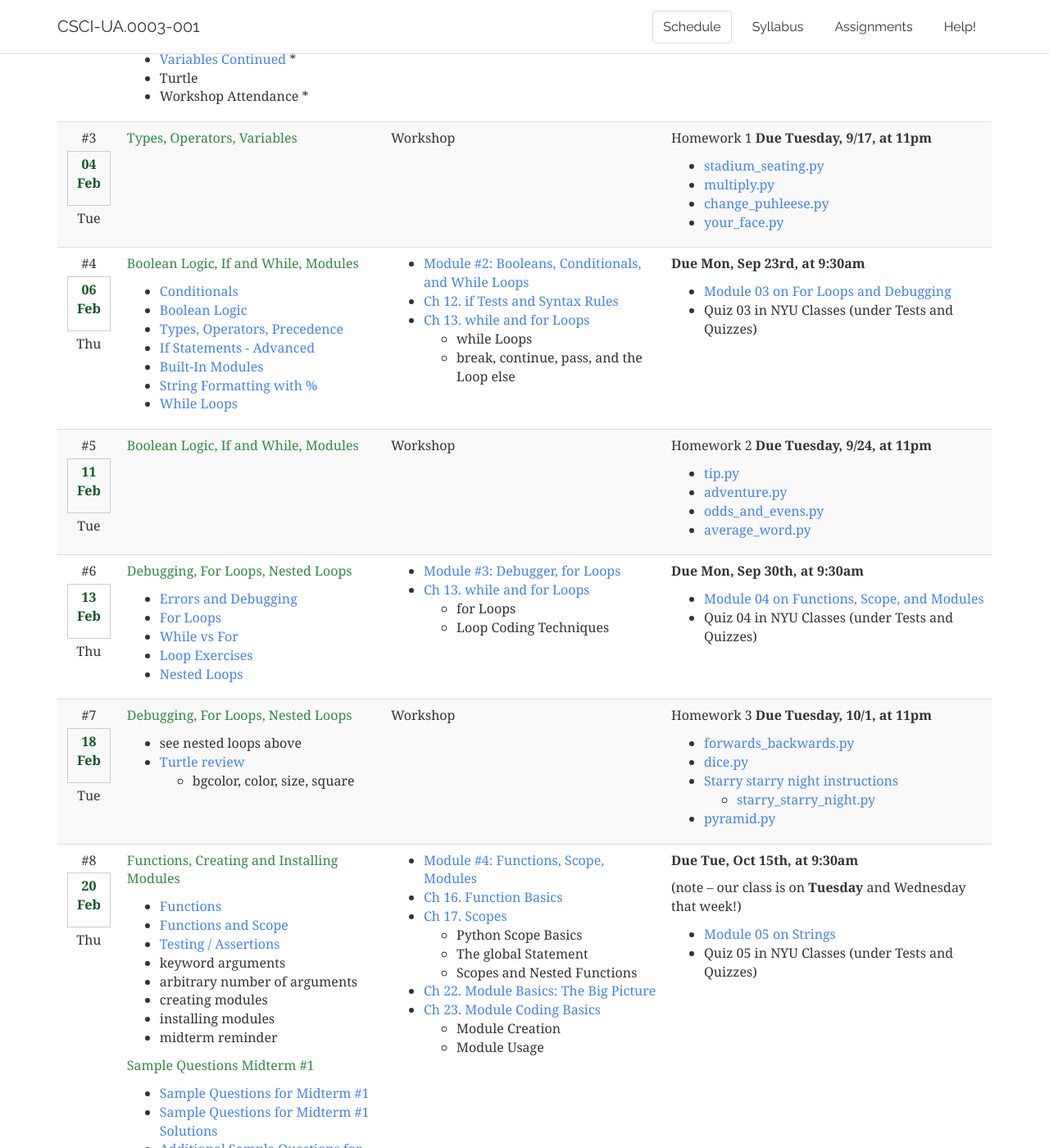
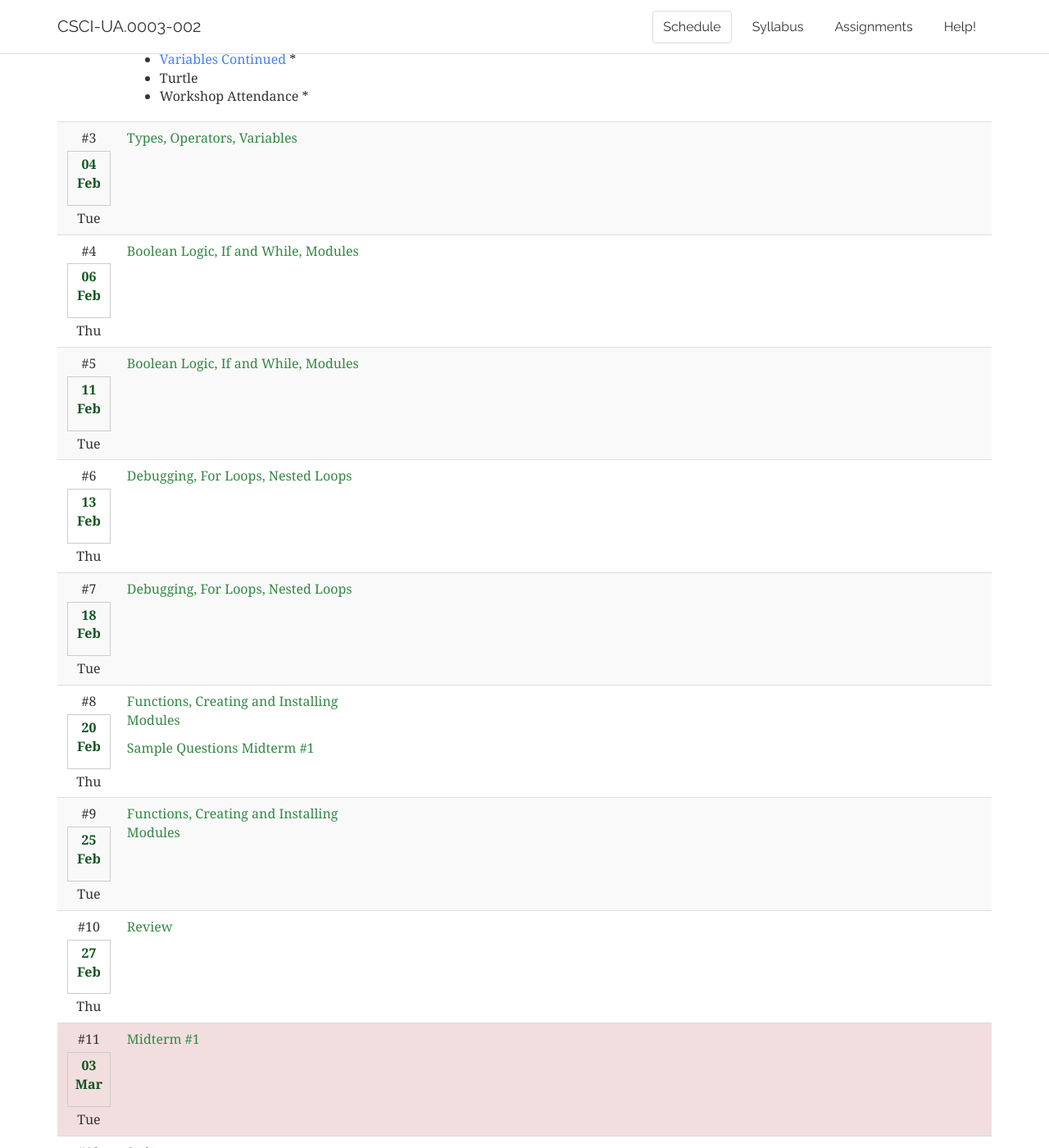
Before and after one commit to foureyes/csci-ua.0003-spring2020-002, a Jekyll site: the page built from index.markdown, in a window 1280 px wide and 1400 px high, scrolled down 1027 px. Shown: the whole window at 82% size. Built offline with Jekyll 4.4.1, drawn with Linux system fonts in a browser that asks for light colours; some of the changed text lies outside the part shown.

Commit message:
update syllabus for section 002, spring 2020

```diff
--- a/_config.yml
+++ b/_config.yml
@@ -3,24 +3,24 @@
 baseurl: ""
 
 
-title: CSCI-UA.0003 Fall 2019, Section 001
+title: CSCI-UA.0003 Spring 2-2-, Section 002
 email: jversoza at cs dot nyu dot edu
 
 # course
 # CSCI-GA.1120-001 - Introduction to Programming - 60 Fifth Ave C10
 course_number: "CSCI-UA.0003"
-course_section: "001"
+course_section: "002"
 course_name: "Introduction to Computer Programming (Limited Prior Experience)"
-course_semester: "Fall 2019"
-course_dept: DHSS
-course_dept_link: http://dhss.nyu.edu/
-course_time: "Mondays and Wednesdays, 9:30AM to 10:45AM"
-course_room: WWH 201
-course_site: https://cs.nyu.edu/courses/fall19/CSCI-UA.0003-001/
+course_semester: "Spring 2020"
+course_dept: CS
+course_dept_link: http://cs.nyu.edu/
+course_time: "Tuesdays and Thursdays, 11:00AM to 12:15PM"
+course_room: WWH 312
+course_site: https://cs.nyu.edu/courses/spring20/CSCI-UA.0003-002/
 course_site_alt: http://cs.nyu.edu/~jversoza
 
-office_hours: "<br>Mon/Wed 11:25am - 12:25pm at WWH 422<br>Thurs 12:15pm - 1:15pm at 60 5th Ave"
-office_hours_room: WWH 422 on Mon/Wed... Lobby, 60 5th Ave on Thurs
+office_hours: "<br>Mon 8:40am - 10:40am and Tue 1:30pm - 2:30pm, WWH 422"
+office_hours_room: WWH 422
 
 # midterm
 midterm1_date: "N/A"
--- a/_data/schedule.csv
+++ b/_data/schedule.csv
@@ -14,7 +14,7 @@
 -->
 ","* [Ch 1. A Python Q&A Session](https://learning-oreilly-com.proxy.library.nyu.edu/library/view/learning-python-5th/9781449355722/ch01.html#a_python_qaa_session)
 * [Ch 3. How You Run Programs](https://learning-oreilly-com.proxy.library.nyu.edu/library/view/learning-python-5th/9781449355722/ch03.html#how_you_run_programs)
-  * The Interactive Prompt","__Due Mon, Sep 9th, at 9:30am__
+  * The Interactive Prompt","__Due Thu, Jan 30th, at 11:00am__
 
 
 
@@ -56,7 +56,7 @@
   * Numbers in Action
 * [Ch 11. Assignments, Expressions, and Prints](https://learning-oreilly-com.proxy.library.nyu.edu/library/view/learning-python-5th/9781449355722/ch11.html#assignments_comma_expressions_comma_and)
   * Assignment Statements – Assignment Statement Forms
-  * Print Operations – The Python 3.0 print Function ","__Due Mon, Sep 16th, at 9:30am__
+  * Print Operations – The Python 3.0 print Function ","__Due Tue, Feb 4th, at 11:00am__
 
 
 
@@ -64,7 +64,7 @@
 * Quiz 02-A and Quiz 02-B in NYU Classes (under Tests and Quizzes)","* fstrings
 * % operator",,* fstrings,"* is using pycharm worth type annotations?
 * need to be more consistent with type annotations"
-,workshop,3,04-Feb ,Tue,"Types, Operators, Variables",Workshop,"Homework 1 __Due Tuesday, 9/17, at 11pm__
+y,workshop,3,04-Feb ,Tue,"Types, Operators, Variables",Workshop,"Homework 1 __Due Tuesday, 9/17, at 11pm__
 
 * [stadium_seating.py](assignments/hw01/stadium_seating.py)
 * [multiply.py](assignments/hw01/multiply.py)
@@ -72,7 +72,7 @@
 * [your_face.py](assignments/hw01/your_face.py)
 ",,,,"* reiterate homework policy
 * annotate if used online resource"
-,lecture,4,06-Feb ,Thu,"Boolean Logic, If and While, Modules
+y,lecture,4,06-Feb ,Thu,"Boolean Logic, If and While, Modules
 
 * [Conditionals](slides/02/review-conditionals.html)
 * [Boolean Logic](slides/02/boolean-logic.html)
@@ -94,14 +94,14 @@
 * Quiz 03 in NYU Classes (under Tests and Quizzes)",,,,"* while loops AND if statements together may have been much
 * but definitely starts separating the class
 * again, wait until ds students?"
-,workshop,5,11-Feb ,Tue,"Boolean Logic, If and While, Modules",Workshop,"Homework 2 __Due Tuesday, 9/24, at 11pm__
+y,workshop,5,11-Feb ,Tue,"Boolean Logic, If and While, Modules",Workshop,"Homework 2 __Due Tuesday, 9/24, at 11pm__
 
 
 * [tip.py](assignments/hw02/tip.py)
 * [adventure.py](assignments/hw02/adventure.py)
 * [odds_and_evens.py](assignments/hw02/odds_and_evens.py)
 * [average_word.py](assignments/hw02/average_word.py)",,,,
-,lecture,6,13-Feb ,Thu,"Debugging, For Loops, Nested Loops
+y,lecture,6,13-Feb ,Thu,"Debugging, For Loops, Nested Loops
 
 * [Errors and Debugging](slides/02/debugging.html)
 * [For Loops](slides/03/for.html)
@@ -120,7 +120,7 @@
 * step over",,,"* most students were actually ok
 * ...but the ones that were very far off!
 * pycharm debugger is better than idle; need to get better at figuring out modes / switching from running one file to another"
-,workshop,7,18-Feb ,Tue,"Debugging, For Loops, Nested Loops
+y,workshop,7,18-Feb ,Tue,"Debugging, For Loops, Nested Loops
 
 * see nested loops above
 * [Turtle review](slides/07/turtle.html)
@@ -131,7 +131,7 @@
 * [Starry starry night instructions](assignments/hw03/starry_starry_night.html)
   * [starry_starry_night.py](assignments/hw03/starry_starry_night.py)
 * [pyramid.py](assignments/hw03/pyramid.py)",* higher level turtle?,,* higher level turtle is in slides only,
-,lecture,8,20-Feb ,Thu,"Functions, Creating and Installing Modules
+y,lecture,8,20-Feb ,Thu,"Functions, Creating and Installing Modules
 
 * [Functions](slides/04/functions-return.html)
 * [Functions and Scope](slides/04/scope.html)
@@ -166,7 +166,7 @@
 * making modules – no slides
 * installing modules – no slides","* completely optional more challenging homework to keep more advanced students engaged?
 * more assignments using package installation (maybe later???)"
-,workshop,9,25-Feb ,Tue,"Functions, Creating and Installing Modules",Workshop,"Homework 4 __Due Tuesday, 10/15, at 11pm__
+y,workshop,9,25-Feb ,Tue,"Functions, Creating and Installing Modules",Workshop,"Homework 4 __Due Tuesday, 10/15, at 11pm__
 
 (note – our class is on __Tuesday__ and Wednesday that week!)
 
@@ -182,7 +182,7 @@
 * note that turtle in every assignment"
 y,lecture,10,27-Feb ,Thu,Review,,,,,,
 y,exam,11,03-Mar ,Tue,Midterm #1,,,,,,
-,lecture,12,05-Mar ,Thu,"Strings
+y,lecture,12,05-Mar ,Thu,"Strings
 
 * [Strings](slides/06/strings.html)
 * [Strings as List of Characters](slides/06/strings_as_list.html)
@@ -190,13 +190,13 @@
 * [Strings: Functions](slides/06/strings_built_in_functions.html)","* [Module #5: Functions, Scope, Modules](https://cs.nyu.edu/~jversoza/csci-ua.0003-fa19/module05.php)
 * [Ch 7. Strings](https://learning-oreilly-com.proxy.library.nyu.edu/library/view/learning-python-5th/9781449355722/ch07.html#string_fundamentals)
 ",,,,,
-,workshop,13,10-Mar ,Tue,Strings,Workshop,"Homework 5 __Due Tuesday, 10/22, at 11pm__
+y,workshop,13,10-Mar ,Tue,Strings,Workshop,"Homework 5 __Due Tuesday, 10/22, at 11pm__
 
 1. [encode_decode.py](assignments/hw05/encode_decode.py)
 2. [base_sixteen.py](assignments/hw05/base_sixteen.py)
 3. [variable_names.py](assignments/hw05/variable_names.py)
 4. [pig_latin.py](assignments/hw05/pig_latin.py)",,,,
-,lecture,14,12-Mar ,Thu,"Lists, Tuples and Sets
+y,lecture,14,12-Mar ,Thu,"Lists, Tuples and Sets
 
 * [List Basics](slides/04/lists.html)
 * [List Methods](slides/04/list-methods.html)
@@ -216,7 +216,7 @@
 * Quiz 06 in NYU Classes (under Tests and Quizzes)",,,,
 y,holiday,,17-Mar ,Tue,No Class Scheduled (Spring Break),,,,,,
 y,holiday,,19-Mar ,Thu,No Class Scheduled (Spring Break),,,,,,
-,workshop,15,24-Mar ,Tue,"Lists, Tuples and Sets",Workshop,"Homework 6 __Due Tuesday, 11/5, at 11pm__
+y,workshop,15,24-Mar ,Tue,"Lists, Tuples and Sets",Workshop,"Homework 6 __Due Tuesday, 11/5, at 11pm__
 
 
 [All instructions are in this link!](assignments/hw06/list-utilities.html)
@@ -231,10 +231,10 @@
 
 
 ",,,,
-,lecture,16,26-Mar ,Thu,"Lists, Tuples and Sets Continued","* Review list methods and list comprehensions
+y,lecture,16,26-Mar ,Thu,"Lists, Tuples and Sets Continued","* Review list methods and list comprehensions
 * See previous slides on Tuples and List Mutability
 * discuss sets",,,,,
-,workshop,17,31-Mar ,Tue,"Lists, Tuples and Sets Continued
+y,workshop,17,31-Mar ,Tue,"Lists, Tuples and Sets Continued
 
 Midterm #2 Practice
 
@@ -252,7 +252,7 @@
 5. [extra_credit towards homework: draw_barcode.py](assignments/hw07/draw_barcode.py)",,,,
 y,lecture,18,02-Apr ,Thu,Review,,,,,,
 y,exam,19,07-Apr ,Tue,Midterm #2,,,,,,
-,lecture,20,09-Apr ,Thu,"Administrative
+y,lecture,20,09-Apr ,Thu,"Administrative
 
 * Updated Due Dates for Homework
 * Midterm 2 Results
@@ -277,14 +277,14 @@
 * [Module 08 on Exceptions and File IO](https://cs.nyu.edu/~jversoza/csci-ua.0003-fa19/module08.php)
 * Quiz 07 in NYU Classes (under Tests and Quizzes)
 * __Note the module and quiz number are different__",,,,
-,workshop,21,14-Apr ,Tue,"Exceptions, File I/O and Data Formats",Workshop,"Homework 8 __Extended to Tuesday, 11/19, at 11pm__
+y,workshop,21,14-Apr ,Tue,"Exceptions, File I/O and Data Formats",Workshop,"Homework 8 __Extended to Tuesday, 11/19, at 11pm__
 
 1. [nba.py](assignments/hw08/nba.py)
   *  [stats-clean.txt](assignments/hw08/stats-clean.txt)
 2. [wordsy.py](assignments/hw08/wordsy.py)
   *  [enable1.txt](assignments/hw08/enable1.txt)
 3. [battleship.py](assignments/hw08/battleship.py)",,,,
-,lecture,22,16-Apr ,Thu,"Dictionaries and Counters
+y,lecture,22,16-Apr ,Thu,"Dictionaries and Counters
 
 * [Dictionaries](slides/06/dictionaries.html)
 * [Counting with Various Data Types](slides/collections/counter.html)","* [Module #7: Dictionaries](https://cs.nyu.edu/~jversoza/csci-ua.0003-fa19/module07.php)
@@ -296,7 +296,7 @@
 * [Module 07 on Dictionaries](https://cs.nyu.edu/~jversoza/csci-ua.0003-fa19/module07.php)
 * Quiz 08 in NYU Classes (under Tests and Quizzes)
 * __Note the module and quiz number are different__",,,,
-,workshop,23,21-Apr ,Tue,Dictionaries and Counters,Workshop,"Homework 9  __Due Tuesday, 11/26, at 11pm__
+y,workshop,23,21-Apr ,Tue,Dictionaries and Counters,Workshop,"Homework 9  __Due Tuesday, 11/26, at 11pm__
 
 1. [Instructions for HW09](assignments/hw09/lousy_plasma.html)
   * [lousy_plasma.py](assignments/hw09/lousy_plasma.py)
@@ -308,7 +308,7 @@
 * [Module 09 on Classes and Objects](https://cs.nyu.edu/~jversoza/csci-ua.0003-fa19/module09.php)
 * Quiz 09 in NYU Classes (under Tests and Quizzes)
 ",,,,
-,lecture,24,23-Apr ,Thu,"Classes and Objects
+y,lecture,24,23-Apr ,Thu,"Classes and Objects
 
 * [Object Oriented Programming](slides/oop/oop.html)
 ","* [Module #9: Classes and Objects](https://cs.nyu.edu/~jversoza/csci-ua.0003-fa19/module09.php)
@@ -319,7 +319,7 @@
 * [Ch 29. Class Coding Details](https://learning-oreilly-com.proxy.library.nyu.edu/library/view/learning-python-5th/9781449355722/ch29.html#class_coding_details)
   * The class Statement
   * Methods",,,,,
-,lecture,25,28-Apr ,Tue,"More Classes and Objects, Recursion and Higher Order Functions
+y,lecture,25,28-Apr ,Tue,"More Classes and Objects, Recursion and Higher Order Functions
 
 * Sub-classing (previous, class)
 * Other Magic Methods
@@ -337,7 +337,7 @@
 * [Ch 19. Advanced Function Topics](https://learning-oreilly-com.proxy.library.nyu.edu/library/view/learning-python-5th/9781449355722/ch19.html#advanced_function_topics)
   * Recursion
   * Function Objects: Attributes and Annotations – Indirect Function Calls",,,,,
-,workshop,26,30-Apr ,Thu,"More Classes and Objects, Recursion and Higher Order Functions ",,"Homework 10, Midterm Extra Credit  __Due Sunday, 12/8, at 11pm__
+y,workshop,26,30-Apr ,Thu,"More Classes and Objects, Recursion and Higher Order Functions ",,"Homework 10, Midterm Extra Credit  __Due Sunday, 12/8, at 11pm__
 
 [Instructions for HW10, Midterm Extra Credit](assignments/hw10/calculator.html)
 
@@ -345,10 +345,10 @@
 * [test_stack.py](assignments/hw10/test_stack.py)
 * [calculator.py](assignments/hw10/calculator.py)
 * [test_calculator.py](assignments/hw10/test_calculator.py) ",,,,
-,lecture,27,05-May ,Tue,"Libraries
+y,lecture,27,05-May ,Tue,"Libraries
 
 * [Image Processing](slides/13/images.html)
 * (Pillow/PIL)
 ",,,,,,
-,lecture,28,07-May ,Thu,Review,,,,,,
+y,lecture,28,07-May ,Thu,Review,,,,,,
 ,exam,,,,Final Exam <br> See cs.nyu.edu for exam schedule,,,,,,
--- a/index.markdown
+++ b/index.markdown
@@ -2,7 +2,6 @@
 layout: default
 nav-state: schedule
 ---
-
 
 <!--
 <script>
--- a/syllabus.markdown
+++ b/syllabus.markdown
@@ -49,7 +49,7 @@
 <div class="panel-heading">Books</div>
 <div class="panel-body" markdown="block">
 
-* [Learning Python, 5th Edition](https://learning-oreilly-com.proxy.library.nyu.edu/library/view/learning-python-5th/9781449355722/) by Mark Lutz
+* [Learning Python, 5th Edition](https://learning-oreilly-com.proxy.library.nyu.edu/library/view/learning-python-5th/9781449355722/) by Mark Lutz (Optional)
 
 </div>
     </div>
```
